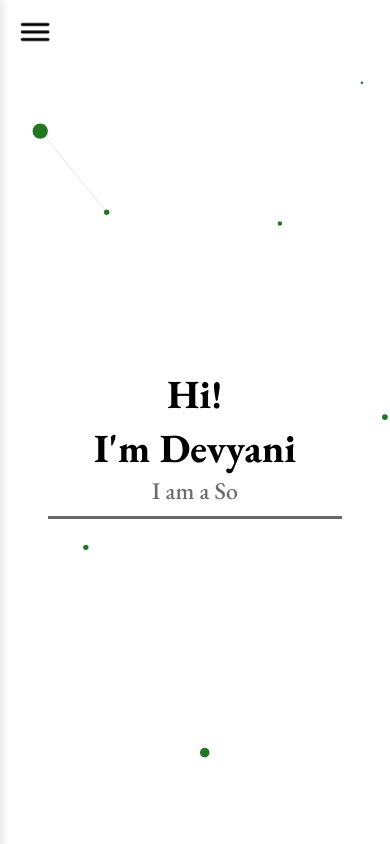
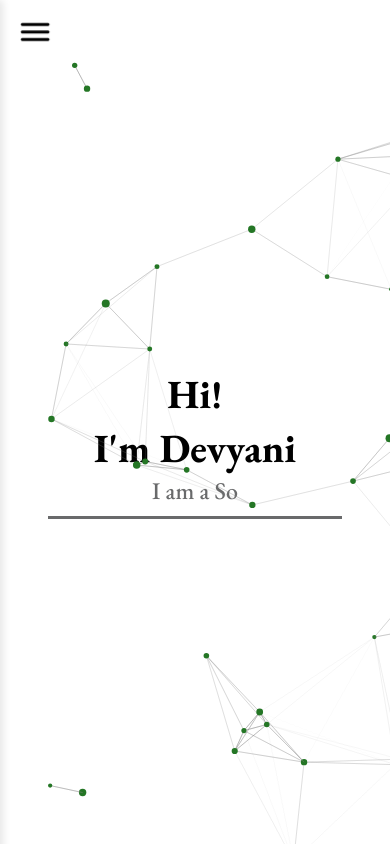
Before and after one commit to devyanigoil/devyanigoil.github.io, a React (Create React App) app: page / in a window 390 px wide. Built offline with nearby package versions, Linux system fonts and the light colour scheme; a web font is replaced by a local one.

Commit message:
Updating animation

```diff
--- a/src/App.css
+++ b/src/App.css
@@ -48,6 +48,10 @@
   padding: 3rem 1rem;
 }
 
+.bg-animation{
+  z-index: -1;
+}
+
 @keyframes App-logo-spin {
   from {
     transform: rotate(0deg);
--- a/src/App.js
+++ b/src/App.js
@@ -11,16 +11,40 @@ import Certifications from './components/Certifications';
 import ContactPage from './components/ContactPage';
 import ProjectsPage from './components/ProjectsPage';
 import BgAnimation from './components/BgAnimation';
+import React, { useState, useEffect } from "react";
 
 function App() {
+  const [isSmallScreen, setIsSmallScreen] = useState(false);
+
+  const updateScreenSize = () => {
+    setIsSmallScreen(window.innerWidth < 768);
+  };
+
+  useEffect(() => {
+    updateScreenSize();
+
+    // Add event listener to handle screen resize
+    window.addEventListener("resize", updateScreenSize);
+
+    // Cleanup event listener on component unmount
+    return () => window.removeEventListener("resize", updateScreenSize);
+  }, []);
+
   return (
       <div className="App">
-        <div className="bg-animation">
-          <BgAnimation />
-        </div>
+        {!isSmallScreen  && (
+          <div className="bg-animation">
+            <BgAnimation />
+          </div>
+        )}
         <Sidebar />
         <div className="content">
           <div id="home" className="section">
+            {isSmallScreen  && (
+              <div className="bg-animation">
+                <BgAnimation />
+              </div>
+            )}
             <HomePage />
           </div>
           <div id="about" className="section">
--- a/src/components/BgAnimation.js
+++ b/src/components/BgAnimation.js
@@ -3,15 +3,20 @@ import Particles from "react-particles";
 import { loadFull } from "tsparticles";
 
 function BgAnimation() {
-    // const [windowHeight, setHeight] = useState(window.innerHeight);
+    const [densityArea, setDensityArea] = useState(1000);
+    const [maxBallSize, setMaxBallSize] = useState(8);
 
-//   useEffect(() => {
-//       if (window.innerWidth < 768) {
-//         setHeight(window.innerHeight+"px");
-//       }
-//       else
-//         setHeight("100%");
-//     }, []);
+
+  useEffect(() => {
+      if (window.innerWidth < 768) {
+        setDensityArea(250);
+        setMaxBallSize(4);
+      }
+      else{
+        setDensityArea(800);
+        setMaxBallSize(8);
+      }
+    }, []);
 
   const options = {
     fullScreen: {
@@ -21,14 +26,13 @@ function BgAnimation() {
       position: "absolute",
       width: "100%",
       height: "100%"
-    //   height: `${windowHeight}`,
     },
     particles: {
       number: {
-        value: 25,
+        value: 30,
         density: {
           enable: true,
-          area: 1000
+          area: `${densityArea}`
         }
       },
       color: {
@@ -41,7 +45,7 @@ function BgAnimation() {
         value: 1
       },
       size: {
-        value: { min: 1, max: 8 }
+        value: { min: 2, max: `${maxBallSize}` }
       },
       links: {
         enable: true,
@@ -56,8 +60,11 @@ function BgAnimation() {
         direction: "none",
         random: false,
         straight: false,
-        outModes: "out"
-      }
+        outModes: "bounce",
+        attract: {
+            enable: true
+          }
+      },
     },
     interactivity: {
       events: {
--- a/src/components/Sidebar.css
+++ b/src/components/Sidebar.css
@@ -13,6 +13,7 @@
   box-shadow: 0.2rem 0 0.5rem rgba(0, 0, 0, 0.1);
   transition: transform 0.3s ease;
   z-index: 1000;
+  overflow-y: auto;
   /* margin-left: 9rem; */
 }
 
@@ -73,7 +74,8 @@
 .social-icons {
   display: flex;
   gap: 0.7rem;
-  margin-top: 2rem;
+  margin-top: 0.5rem;
+  margin-bottom: 3rem;
 }
 
 .social-icons a {
@@ -112,4 +114,10 @@
   .sidebar-toggle {
     display: none;
   }
+
+  .social-icons {
+    display: flex;
+    gap: 0.7rem;
+    margin-top: 2rem;
+  }
 }
```
Also changed, not shown: src/components/BgAnimation.css (deleted, +0 -22 lines), 12 other files (tests, documents, lock files or other folders).
